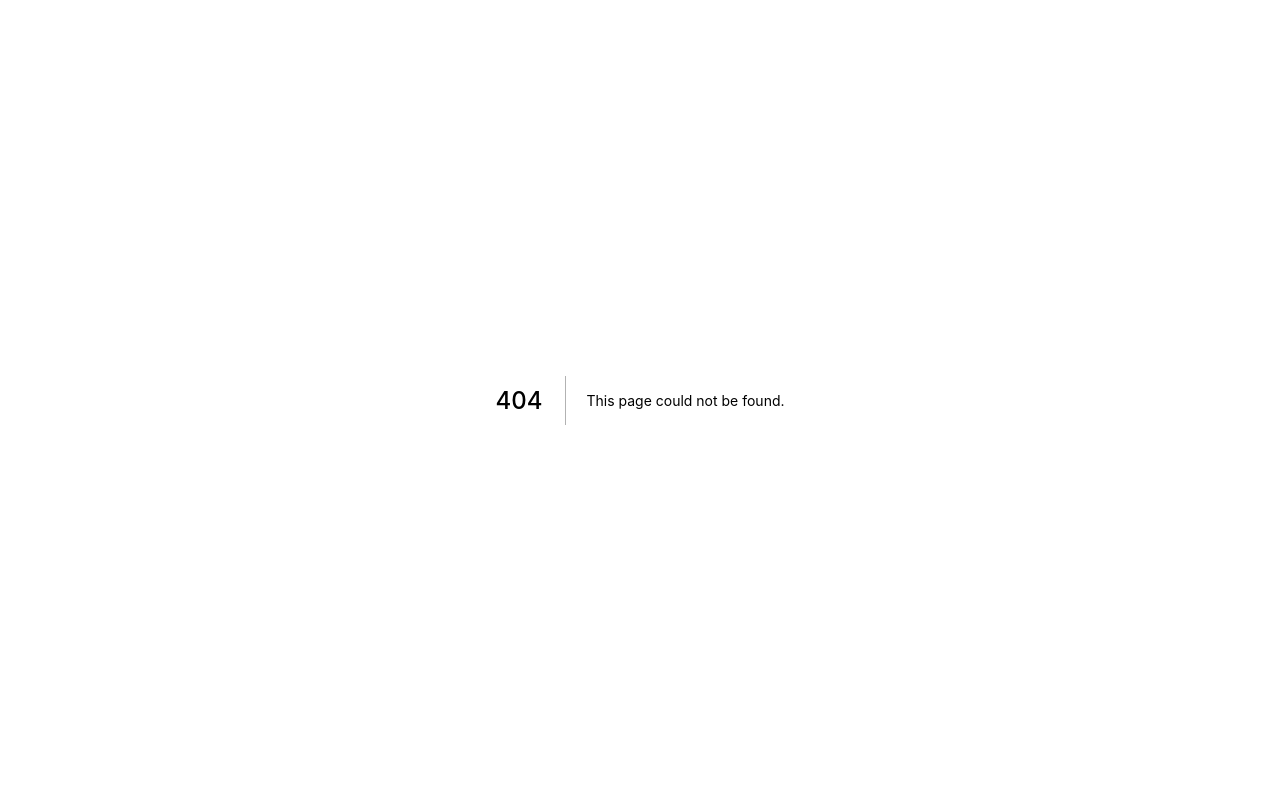
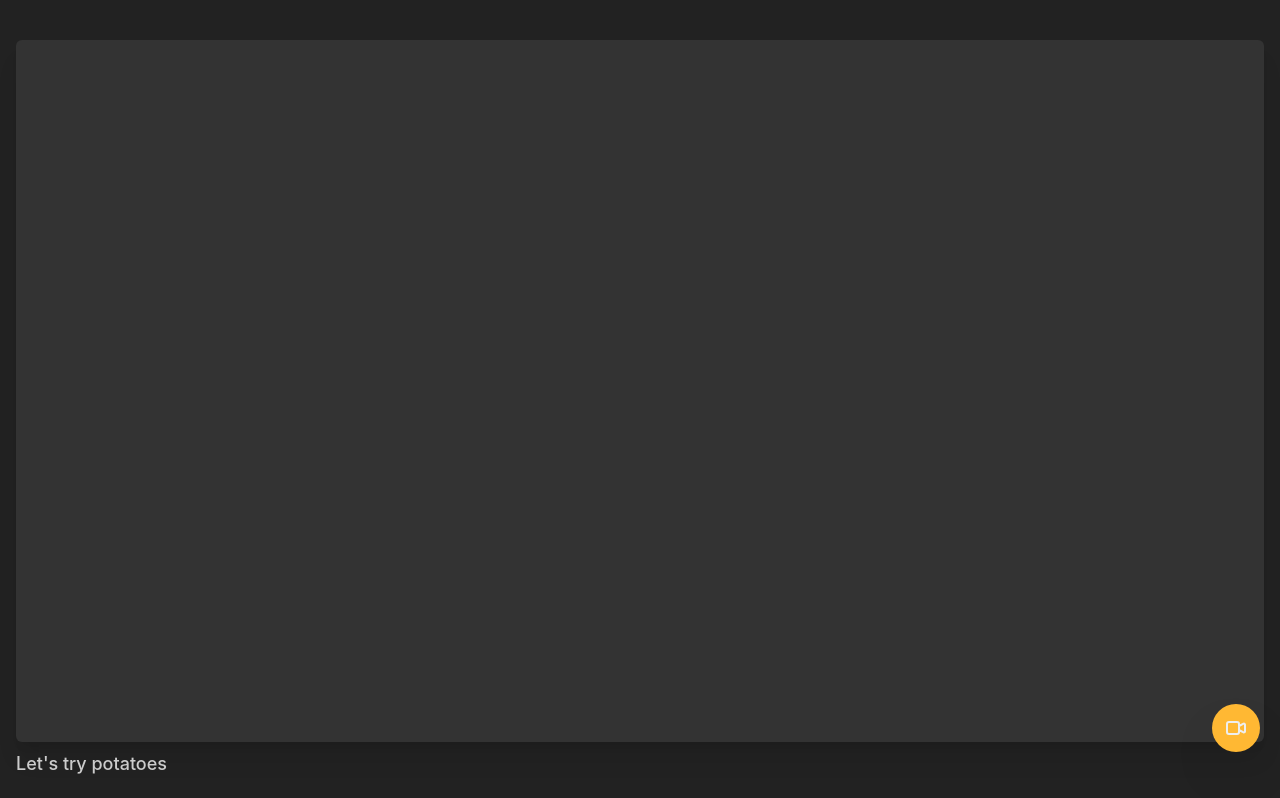
Before and after one commit to hayoung-jeremy/study-nextjs, a Next.js app: page /live in a window 1280 px wide. Before the commit this address had no page. Shown: the top 798 px of the page. Built offline with nearby package versions, Linux system fonts and the light colour scheme.

Commit message:
style : Live stream UI

```diff
--- /dev/null
+++ b/pages/live.tsx
@@ -0,0 +1,36 @@
+import type { NextPage } from "next"
+
+const Live: NextPage = () => {
+  return (
+    <section className="py-10 px-4 text-[#eee]">
+      <ul className="flex flex-col gap-5">
+        {[...Array(3)].map((_, i) => (
+          <li key={i}>
+            <div className="w-full bg-[#333] aspect-video rounded-md shadow-xl"></div>
+            <h2 className="text-lg font-medium text-[#ccc] mt-2">
+              {"Let's try potatoes"}
+            </h2>
+          </li>
+        ))}
+      </ul>
+      <button className="fixed bottom-12 right-5 w-12 h-12 rounded-full bg-[#ffb833] hover:bg-[#d69722] transition-all flex items-center justify-center shadow-2xl">
+        <svg
+          xmlns="http://www.w3.org/2000/svg"
+          className="h-6 w-6"
+          fill="none"
+          viewBox="0 0 24 24"
+          stroke="currentColor"
+          strokeWidth={2}
+        >
+          <path
+            strokeLinecap="round"
+            strokeLinejoin="round"
+            d="M15 10l4.553-2.276A1 1 0 0121 8.618v6.764a1 1 0 01-1.447.894L15 14M5 18h8a2 2 0 002-2V8a2 2 0 00-2-2H5a2 2 0 00-2 2v8a2 2 0 002 2z"
+          />
+        </svg>
+      </button>
+    </section>
+  )
+}
+
+export default Live
```
